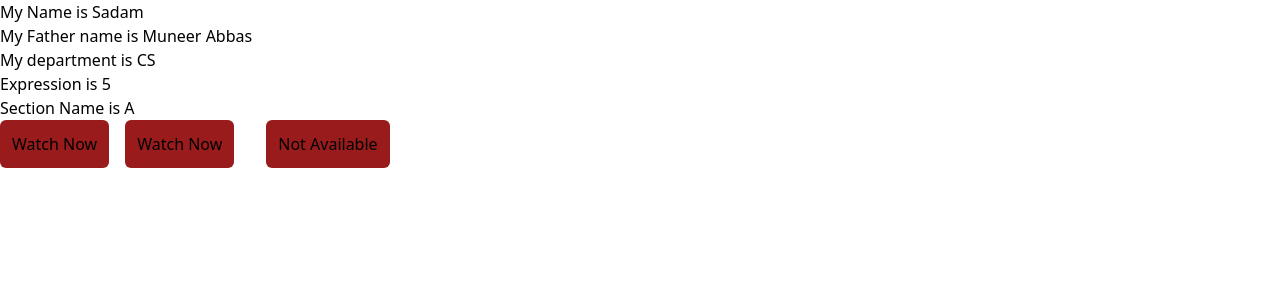
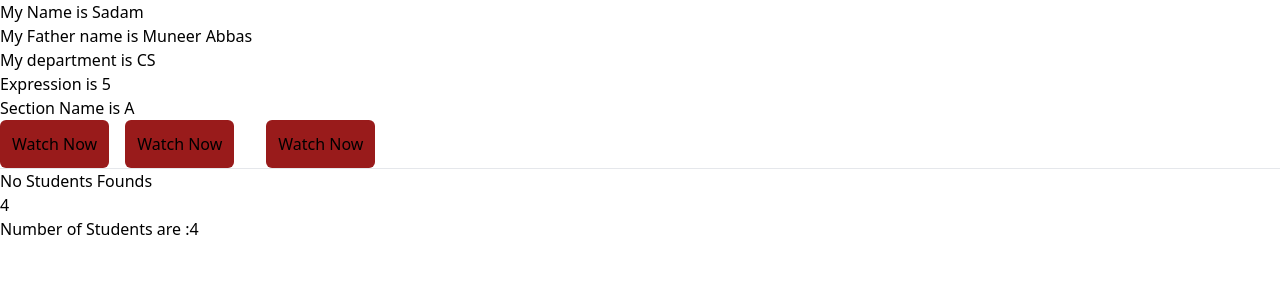
Before and after one commit to Sadam-Muneer/React.js, a React (Vite) app: page / in a window 1280 px wide. Shown: the top 300 px of the page. Built offline with nearby package versions, Linux system fonts and the light colour scheme.

Commit message:
interview

```diff
--- a/src/App.jsx
+++ b/src/App.jsx
@@ -1,11 +1,13 @@
 import Basics01 from "./pages/Basics01";
 import Conditions02 from "./pages/Conditions02";
+import Interview from "./pages/Interview";
 
 const App = () => {
   return (
     <>
       <Basics01 />
       <Conditions02 />
+      <Interview />
     </>
   );
 };
--- a/src/pages/Conditions02.jsx
+++ b/src/pages/Conditions02.jsx
@@ -5,7 +5,7 @@ const Conditions02 = () => {
   let canwatch = "Not Available";
   if (age >= 18) canwatch = "Watch Now";
   const lastmethod = () => {
-    if (age >= 18) "Watch Now";
+    if (age >= 18) return "Watch Now";
     return "Not Available";
   };
   return (
@@ -19,6 +19,7 @@ const Conditions02 = () => {
       <button className="bg-red-800 border-red-100 rounded-md p-3 mx-4">
         {lastmethod()}
       </button>
+      <hr />
     </div>
   );
 };
--- /dev/null
+++ b/src/pages/Interview.jsx
@@ -0,0 +1,16 @@
+import React from "react";
+
+const Interview = () => {
+  const students = [1, 2, 3, 5];
+  return (
+    <div>
+      <p>{students.length && "No Students Founds"}</p>
+      {/* solutions */}
+      <p>{students.length === 0 ? "No Students Found" : students.length}</p>
+      <p>Number of Students are :{students.length}</p>
+      {/* <p>{!students.length && "No Students Founds"}</p> */}
+    </div>
+  );
+};
+
+export default Interview;
```
